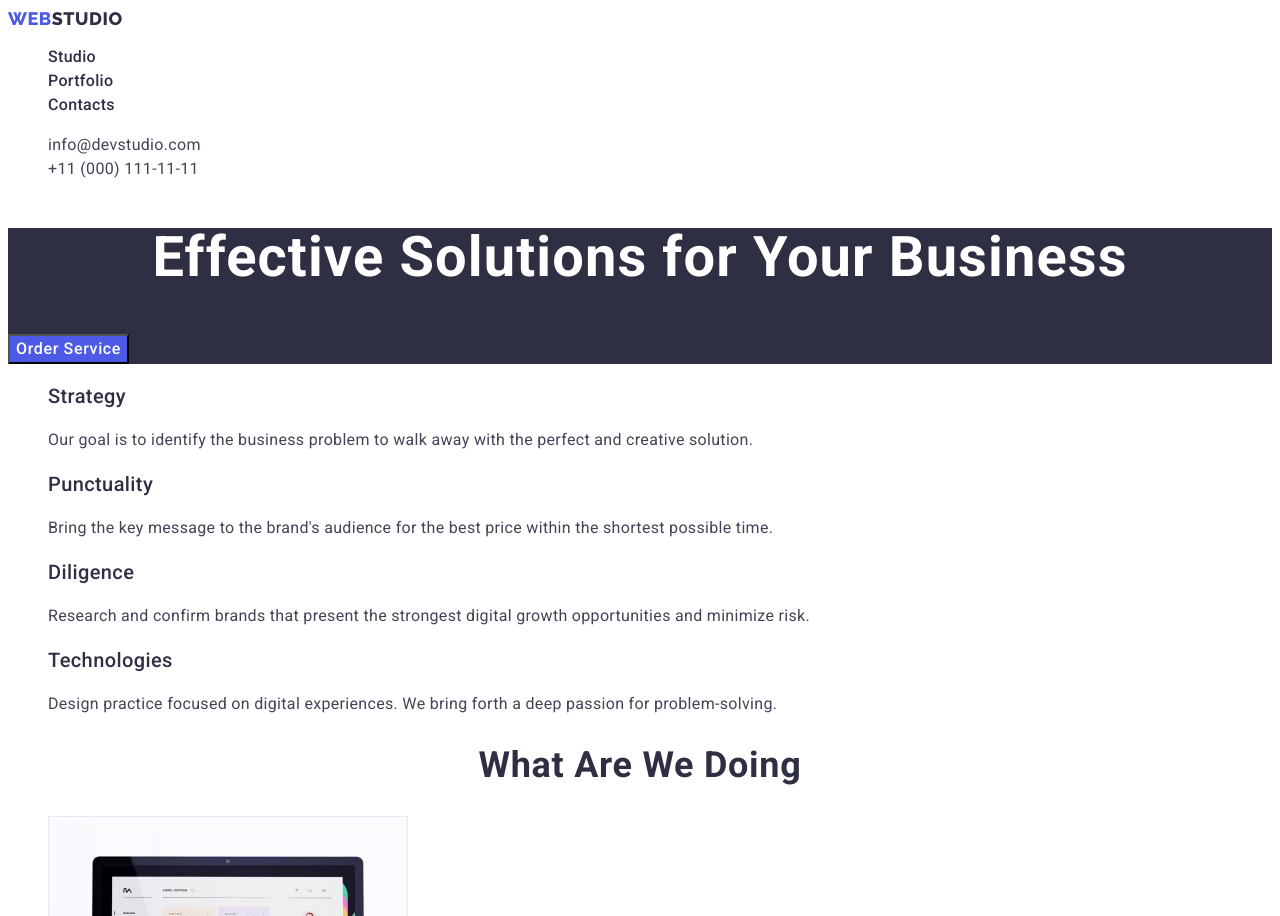
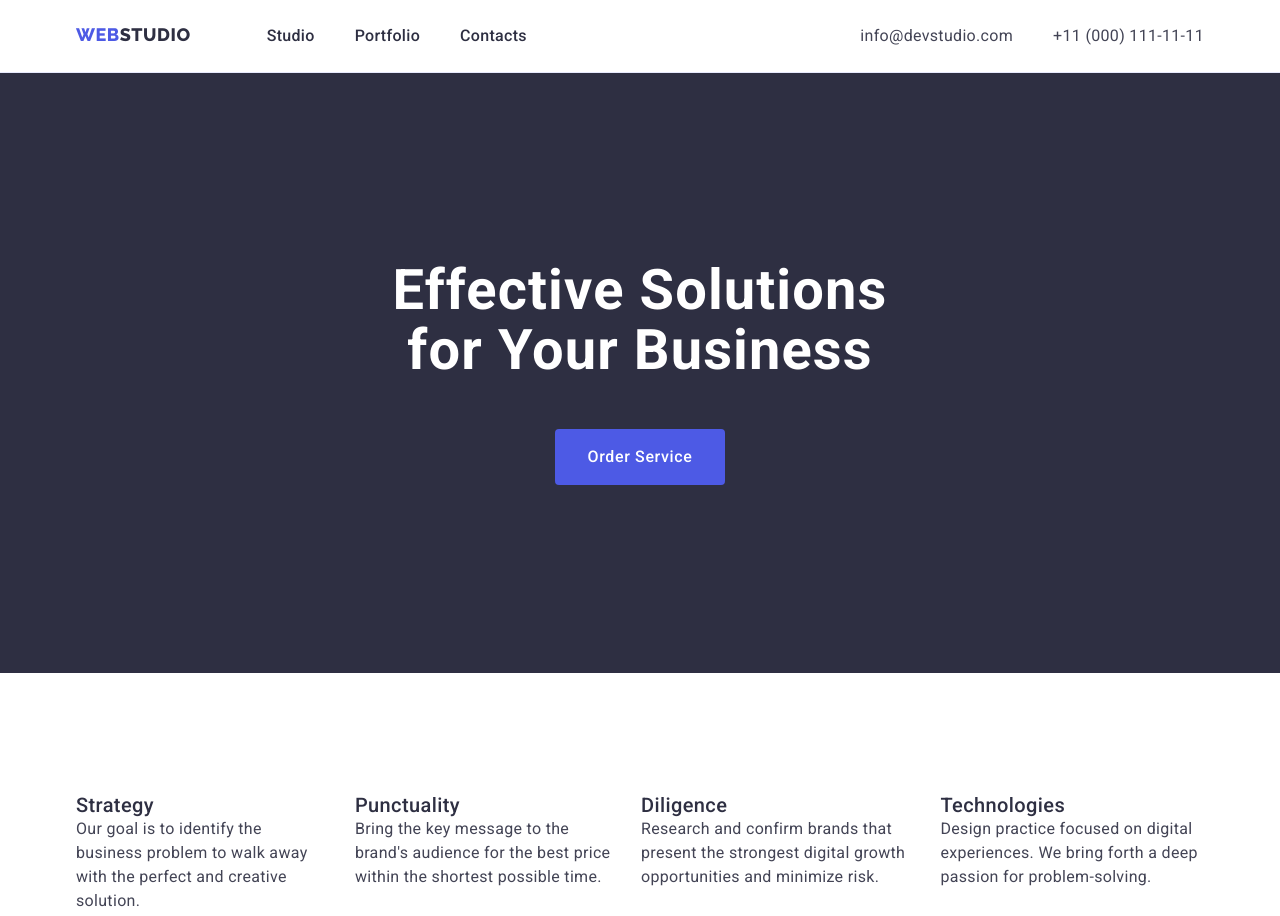
Before and after one commit to andreasrukom19/goit-markup-hw-03, a plain HTML site: page index.html in a window 1280 px wide. Shown: the top 916 px of the page. Drawn offline with nearby package versions, Linux system fonts and the light colour scheme.

Commit message:
Updated styles.css

```diff
--- a/css/styles.css
+++ b/css/styles.css
@@ -13,6 +13,18 @@ body {
   font-family: 'Roboto', sans-serif;
   color: #434455;
   background-color: var(--white-color);
+  line-height: 1.5;
+  letter-spacing: 0.02em;
+}
+
+h1, h2, h3, h4, h5, h6 {
+  padding: 0;
+  margin: 0;
+}
+
+p {
+  margin: 0;
+  padding: 0;
 }
 
 .link {
@@ -21,9 +33,70 @@ body {
 
 .list {
   list-style: none;
+  margin: 0;
+  padding: 0;
 }
 
-.nav-list .nav-link {
+.visually-hidden {
+  position: absolute;
+  width: 1px;
+  height: 1px;
+  margin: -1px;
+  border: 0;
+  padding: 0;
+  white-space: nowrap;
+  clip-path: inset(100%);
+  clip: rect(0 0 0 0);
+  overflow: hidden;
+}
+
+.subtitle {
+  color: var(--navy-blue);
+  font-size: 20px;
+  line-height: 1.2;
+  font-weight: 500;
+  letter-spacing: 0.02em;
+}
+
+.section-title {
+  text-align: center;
+  font-size: 36px;
+  line-height: 1.11;
+  letter-spacing: 0.02em;
+  text-transform: capitalize;
+  font-weight: 700;
+  color: var(--navy-blue);
+}
+
+.container {
+  width: 1158px;
+  margin: 0 auto;
+  padding: 0 15px;
+}
+
+/*-------------- HEADER ---------------*/
+
+.header {
+  padding: 24px 0;
+  border-bottom: 1px solid var(--cornflower);
+}
+
+.header-container {
+  display: flex;
+  justify-content: space-between;
+}
+
+.header-navigation {
+  display: flex;
+}
+
+.header-menu {
+  display: flex;
+  margin-left: 76px;
+  gap: 40px;
+}
+
+.header-menu-link {
   color: var(--navy-blue);
   font-weight: 500;
   font-size: 16px;
@@ -45,42 +118,54 @@ body {
   color: var(--navy-blue);
 }
 
-.nav-link:hover,
-.nav-link:focus {
+.header-menu-link:hover,
+.header-menu-link:focus {
   color: var(--ocean-color);
 }
 
-.contacts {
+.header-adress {
   font-style: normal;
 }
 
-.contacts-list .contact-link {
+.header-adress-list {
+  display: flex;
+  gap: 40px;
+}
+
+.header-adress-link {
   color: var(--slate-color);
   font-size: 16px;
   line-height: 1.5;
   letter-spacing: 0.02em;
 }
 
-.contact-link:hover,
-.contact-link:focus {
+.header-adress-link:hover,
+.header-adress-link:focus {
   color: var(--ocean-color);
 }
 
-.title-container {
+/*-------------- HERO ---------------*/
+
+.hero {
+  padding: 188px 0;
   background-color: var(--navy-blue);
 }
 
-.title-container .page-title {
+.hero-title {
+  padding: 0 316px;
   color: var(--white-color);
   text-align: center;
   font-weight: 700;
   font-size: 56px;
   line-height: 1.07;
-  letter-spacing: 1.12px;
+  letter-spacing: 0.02em;
 }
 
-.title-container .order-button {
-  font-family: 'Roboto', sans-serif;
+.hero-btn {
+  display: block;
+  margin: 48px auto 0;
+  padding: 16px 32px;
+  font-family: inherit;
   font-weight: 500;
   font-size: 16px;
   line-height: 1.5;
@@ -88,42 +173,37 @@ body {
   background-color: var(--iris-color);
   color: var(--white-color);
   cursor: pointer;
+  border: none;
+  border-radius: 4px;
 }
 
-.order-button:hover,
-.order-button:focus {
+.hero-btn:hover,
+.hero-btn:focus {
   background-color: var(--ocean-color);
 }
 
-.similar-title {
-  color: var(--navy-blue);
-  font-size: 20px;
-  line-height: 1.2;
-  font-weight: 500;
-  letter-spacing: 0.4px;
+/*-------------- FEATURES ---------------*/
+
+.features {
+  padding: 120px 0;
 }
 
-.feature-text {
-  color: var(--slate-color);
-  line-height: 1.5;
-  letter-spacing: 0.32px;
+.features-list {
+  display: flex;
+  gap: 24px;
 }
 
-.section-title {
-  text-align: center;
-  font-size: 36px;
-  line-height: 1.11;
-  letter-spacing: 0.72px;
-  text-transform: capitalize;
-  font-weight: 700;
-  color: var(--navy-blue);
+.features-item {
+  width: calc(100%-72px)/4;
 }
 
-.team-container {
+/*-------------- TEAM ---------------*/
+
+.team {
   background-color: var(--cloud-color);
 }
 
-.member-card {
+.team-item {
   background-color: var(--white-color);
 }
 
@@ -137,7 +217,9 @@ body {
   letter-spacing: 0.02em;
 }
 
-.filter-list .filter-button {
+/*-------------- PORTFOLIO ---------------*/
+
+.filter-button {
   font-family: 'Roboto', sans-serif;
   font-size: 16px;
   font-weight: 500;
@@ -162,12 +244,11 @@ body {
   letter-spacing: 0.02em;
 }
 
-.developments-list .developments-description {
+.developments-description {
   color: var(--slate-color);
-  font-size: 16px;
-  line-height: 1.5;
-  letter-spacing: 0.02em;
 }
+
+/*-------------- FOOTER ---------------*/
 
 .page-footer {
   background-color: var(--navy-blue);
@@ -179,6 +260,4 @@ body {
 
 .call-text {
   color: var(--cloud-color);
-  letter-spacing: 0.02em;
-  line-height: 1.5;
 }
--- a/index.html
+++ b/index.html
@@ -10,85 +10,103 @@
       href="https://fonts.googleapis.com/css2?family=Raleway:wght@800&family=Roboto:wght@400;500;700;900&display=swap"
       rel="stylesheet"
     />
+    <link
+      rel="stylesheet"
+      href="https://cdnjs.cloudflare.com/ajax/libs/modern-normalize/2.0.0/modern-normalize.min.css"
+      integrity="sha512-4xo8blKMVCiXpTaLzQSLSw3KFOVPWhm/TRtuPVc4WG6kUgjH6J03IBuG7JZPkcWMxJ5huwaBpOpnwYElP/m6wg=="
+      crossorigin="anonymous"
+      referrerpolicy="no-referrer"
+    />
     <link rel="stylesheet" href="./css/styles.css" />
   </head>
 
   <body>
-    <header class="page-header">
-      <nav class="navigation">
-        <a class="logo link" href="./index.html"
+    <header class="header">
+      <div class="header-container container">
+        <nav class="header-navigation">
+          <a class="header-logo logo link" href="./index.html"
             >Web<span class="logo-studio">Studio</span></a
           >
-        <ul class="nav-list list">
-          <li class="nav-item">
-            <a class="nav-link link" href="./index.html">Studio</a>
+          <ul class="header-menu list">
+            <li class="header-menu-item">
+              <a class="header-menu-link link" href="./index.html">Studio</a>
             </li>
-          <li class="nav-item">
-            <a class="nav-link link" href="./portfolio.html">Portfolio</a>
+            <li class="header-menu-item">
+              <a class="header-menu-link link" href="./portfolio.html"
+                >Portfolio</a
+              >
             </li>
-          <li class="nav-item">
-            <a class="nav-link link" href="">Contacts</a>
+            <li class="header-menu-item">
+              <a class="header-menu-link link" href="">Contacts</a>
             </li>
           </ul>
         </nav>
-      <address class="contacts">
-        <ul class="contacts-list list">
-          <li class="contacts-item">
-            <a class="contact-link link" href="mailto:info@devstudio.com"
+        <address class="header-adress">
+          <ul class="header-adress-list list">
+            <li class="header-adress-item">
+              <a
+                class="header-adress-link link"
+                href="mailto:info@devstudio.com"
                 >info@devstudio.com</a
               >
             </li>
-          <li class="contacts-item">
-            <a class="contact-link link" href="tel:+110001111111"
+            <li class="header-adress-item">
+              <a class="header-adress-link link" href="tel:+110001111111"
                 >+11 (000) 111-11-11</a
               >
             </li>
           </ul>
         </address>
+      </div>
     </header>
 
-    <main class="main-content">
-      <section class="title-container">
-        <h1 class="page-title">Effective Solutions for Your Business</h1>
-        <button class="order-button" type="button">Order Service</button>
+    <main>
+      <section class="hero">
+        <div class="container">
+          <h1 class="hero-title">Effective Solutions for Your Business</h1>
+          <button class="hero-btn" type="button">Order Service</button>
+        </div>
       </section>
 
       <section class="features">
-        <h2 hidden>Our features</h2>
+        <div class="container">
+          <h2 class="visually-hidden">Our features</h2>
           <ul class="features-list list">
             <li class="feature-item">
-            <h3 class="feature-title similar-title">Strategy</h3>
+              <h3 class="feature-title subtitle">Strategy</h3>
               <p class="feature-text">
-              Our goal is to identify the business problem to walk away with the
-              perfect and creative solution.
+                Our goal is to identify the business problem to walk away with
+                the perfect and creative solution.
               </p>
             </li>
             <li class="feature-item">
-            <h3 class="feature-title similar-title">Punctuality</h3>
+              <h3 class="feature-title subtitle">Punctuality</h3>
               <p class="feature-text">
                 Bring the key message to the brand's audience for the best price
                 within the shortest possible time.
               </p>
             </li>
             <li class="feature-item">
-            <h3 class="feature-title similar-title">Diligence</h3>
+              <h3 class="feature-title subtitle">Diligence</h3>
               <p class="feature-text">
                 Research and confirm brands that present the strongest digital
                 growth opportunities and minimize risk.
               </p>
             </li>
             <li class="feature-item">
-            <h3 class="feature-title similar-title">Technologies</h3>
+              <h3 class="feature-title subtitle">Technologies</h3>
               <p class="feature-text">
                 Design practice focused on digital experiences. We bring forth a
                 deep passion for problem-solving.
               </p>
             </li>
           </ul>
+        </div>
       </section>
 
-      <section class="activity-container">
-        <h2 class="section-title">What are we doing</h2>
+      <section class="activity">
+        <div class="container">
+          <h2 class="activity-title section-title">What are we doing</h2>
           <ul class="activity-list list">
             <li class="activity-item">
               <img
@@ -115,12 +133,14 @@
               />
             </li>
           </ul>
+        </div>
       </section>
 
-      <section class="team-container">
-        <h2 class="section-title">Our Team</h2>
+      <section class="team">
+        <div class="container">
+          <h2 class="team-title section-title">Our Team</h2>
           <ul class="team-list list">
-          <li class="member-card">
+            <li class="team-item">
               <img
                 class="card-photo"
                 src="./images/product_designer.jpg"
@@ -128,10 +148,10 @@
                 width="264"
                 height="260"
               />
-            <h3 class="card-name similar-title">Mark Guerrero</h3>
+              <h3 class="card-name subtitle">Mark Guerrero</h3>
               <p class="job-title">Product Designer</p>
             </li>
-          <li class="member-card">
+            <li class="team-item">
               <img
                 class="card-photo"
                 src="./images/frontend_developer.jpg"
@@ -139,10 +159,10 @@
                 width="264"
                 height="260"
               />
-            <h3 class="card-name similar-title">Tom Ford</h3>
+              <h3 class="card-name subtitle">Tom Ford</h3>
               <p class="job-title">Frontend Developer</p>
             </li>
-          <li class="member-card">
+            <li class="team-item">
               <img
                 class="card-photo"
                 src="./images/marketing.jpg"
@@ -150,10 +170,10 @@
                 width="264"
                 height="260"
               />
-            <h3 class="card-name similar-title">Camila Garcia</h3>
+              <h3 class="card-name subtitle">Camila Garcia</h3>
               <p class="job-title">Marketing</p>
             </li>
-          <li class="member-card">
+            <li class="team-item">
               <img
                 class="card-photo"
                 src="./images/ui_designer.jpg"
@@ -161,21 +181,24 @@
                 width="264"
                 height="260"
               />
-            <h3 class="card-name similar-title">Daniel Wilson</h3>
+              <h3 class="card-name subtitle">Daniel Wilson</h3>
               <p class="job-title">UI Designer</p>
             </li>
           </ul>
+        </div>
       </section>
     </main>
 
     <footer class="page-footer">
+      <div class="container">
         <a class="logo link" href="./index.html"
           >Web<span class="logo-studio">Studio</span></a
         >
         <p class="call-text">
-        Increase the flow of customers and sales for your business with digital
-        marketing & growth solutions.
+          Increase the flow of customers and sales for your business with
+          digital marketing & growth solutions.
         </p>
+      </div>
     </footer>
   </body>
 </html>
```
Also changed, not shown: portfolio.html (+62 -40 lines). Lines whose indentation alone changed are shown as unchanged.
